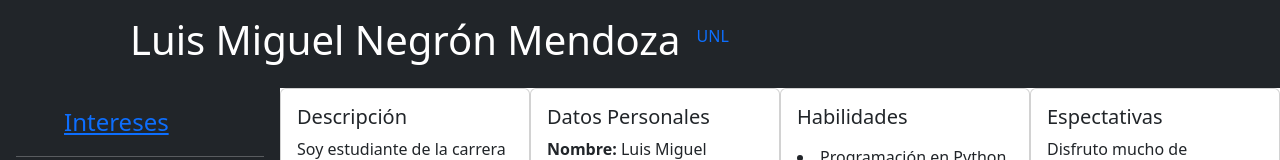
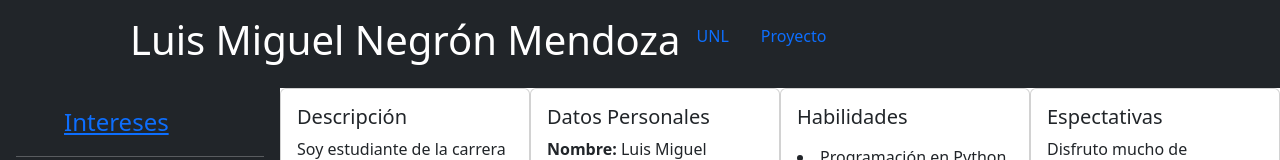
Before and after one commit to negron10/sistema-de-inventario, a plain HTML site: page profile.html in a window 1280 px wide. Shown: the top 160 px of the page. Drawn offline with nearby package versions, Linux system fonts and the light colour scheme.

Commit message:
Update profile.html

```diff
--- a/profile.html
+++ b/profile.html
@@ -43,6 +43,7 @@
         <ul class="nav col-12 col-lg-auto me-lg-auto mb-2 justify-content-center mb-md-0">
           <h1>Luis Miguel Negrón Mendoza</h1>
           <li class="nav-item"><a href="https://www.unl.edu.ec/" class="nav-link active" aria-current="page">UNL</a></li>
+	  <li class="nav-item"><a href="index.html" class="nav-link active" aria-current="page">Proyecto</a></li>
         </ul>
       </div>
     </div>
```
